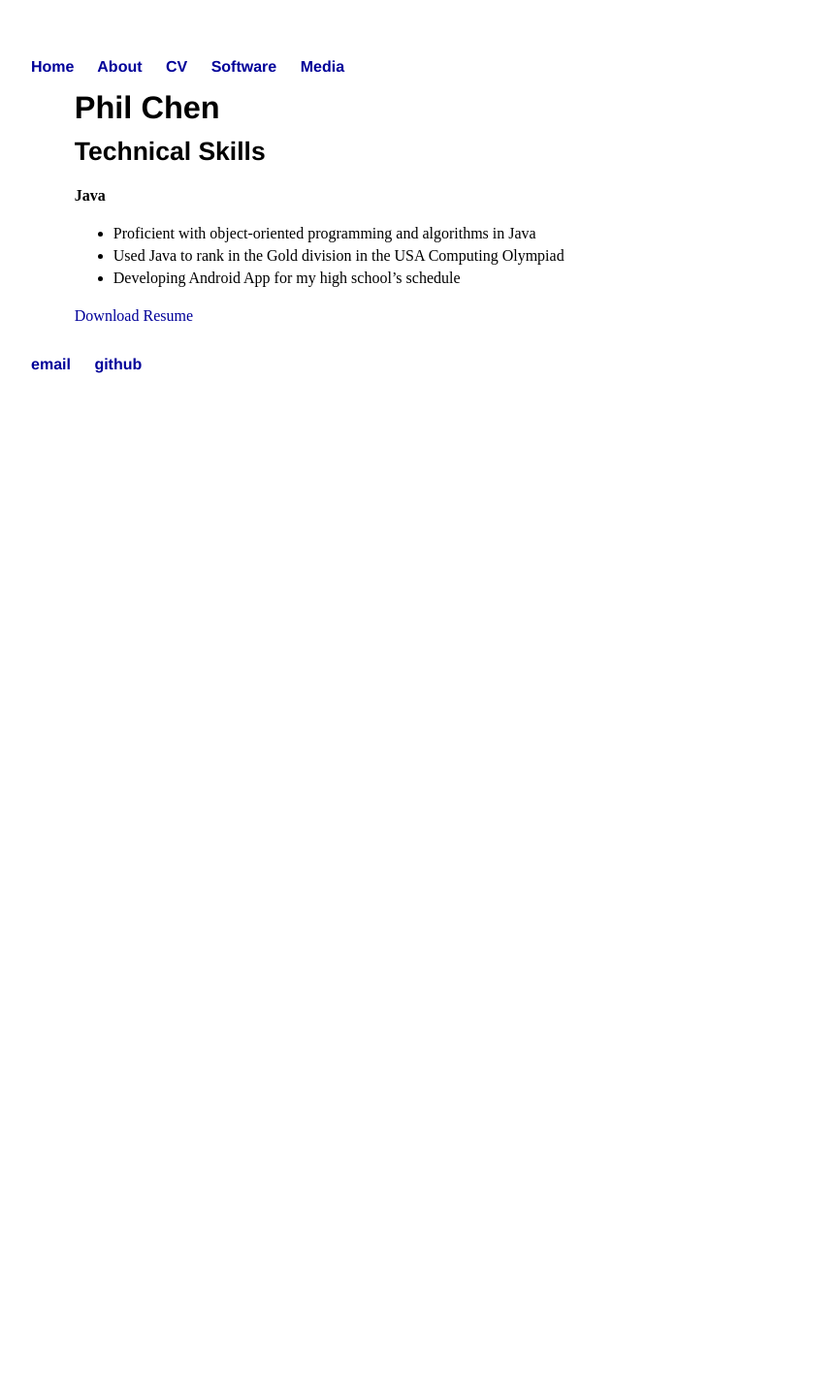
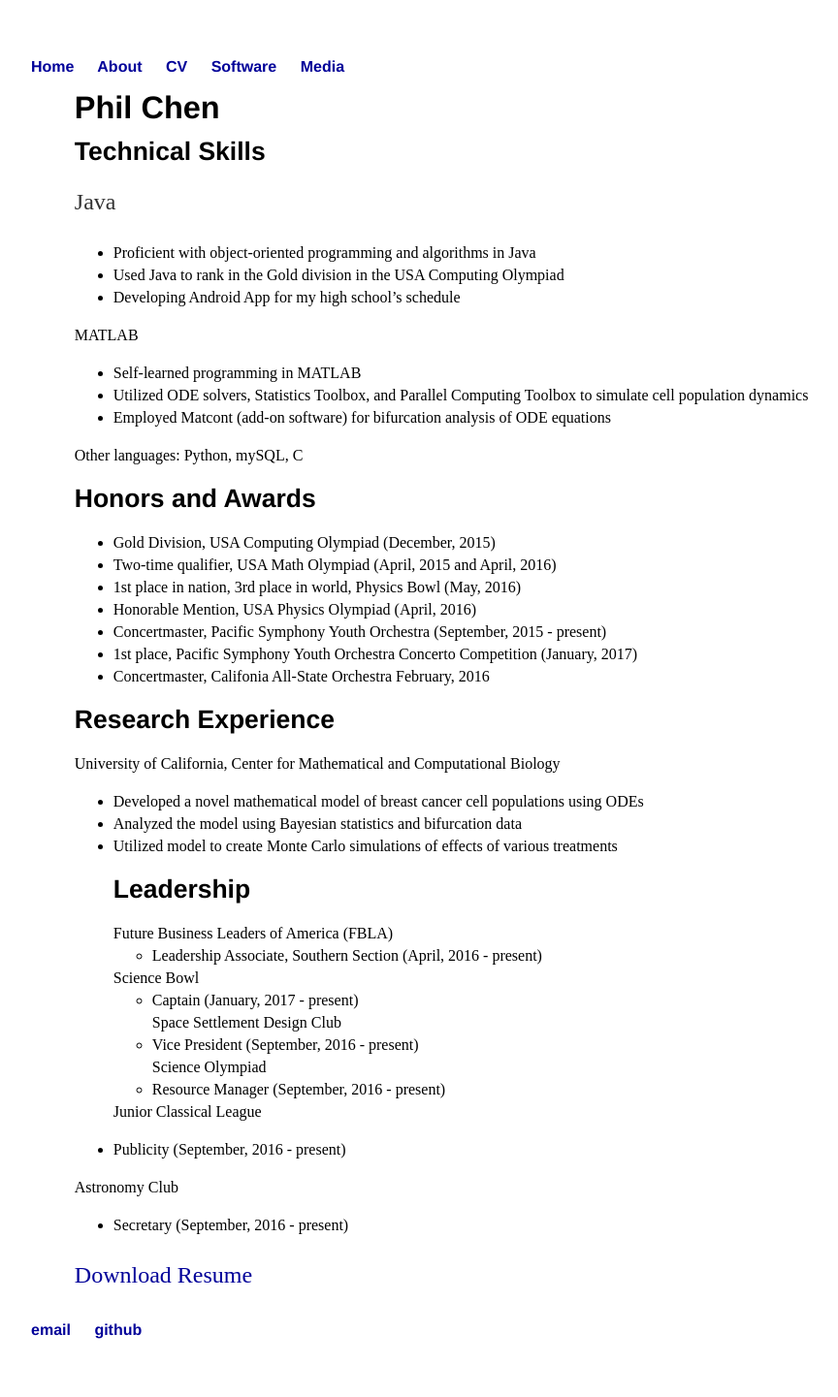
Before and after one commit to philhchen/philhchen.github.io, a Jekyll site: the page built from cv/index.html, in a window 1280 px wide. Shown: the whole page at 97% size, without its empty margins (160-1024 px from the left). Built offline with Jekyll 4.4.1, drawn with Linux system fonts in a browser that asks for light colours; before the commit the page ends 900 px from its top, so only the background shows below that.

Commit message:
Update index.html

```diff
--- a/cv/index.html
+++ b/cv/index.html
@@ -5,14 +5,57 @@ title: CV
 <div class="cv">
   <body>
     <h1>Phil Chen</h1>
+
     <h2>Technical Skills</h2>
-    <strong>Java</strong>
+    <p><thick>Java</thick></p>
     <ul>
     <li> Proficient with object-oriented programming and algorithms in Java </li>
 	<li> Used Java to rank in the Gold division in the USA Computing Olympiad </li>
 	<li> Developing Android App for my high school’s schedule </li>
-    </ul>
+	</ul>
+	<thick>MATLAB</thick>
+    <ul>
+    <li> Self-learned programming in MATLAB </li>
+	<li> Utilized ODE solvers, Statistics Toolbox, and Parallel Computing Toolbox to simulate cell population dynamics </li>
+	<li> Employed Matcont (add-on software) for bifurcation analysis of ODE equations </li>
+	</ul>
+	<thick> Other languages: Python, mySQL, C </thick>
+
+	<h2>Honors and Awards</h2>
+	<ul>
+	<li><thick>Gold Division, USA Computing Olympiad</thick> (December, 2015)</li>
+	<li><thick>Two-time qualifier, USA Math Olympiad</thick> (April, 2015 and April, 2016)</li>
+	<li><thick>1st place in nation, 3rd place in world, Physics Bowl</thick> (May, 2016)</li>
+	<li><thick>Honorable Mention, USA Physics Olympiad</thick> (April, 2016)</li>
+	<li><thick>Concertmaster, Pacific Symphony Youth Orchestra</thick> (September, 2015 - present)</li>
+	<li><thick>1st place, Pacific Symphony Youth Orchestra Concerto Competition</thick> (January, 2017)</li>
+	<li><thick>Concertmaster, Califonia All-State Orchestra</thick> February, 2016</li>
+	</ul>
+
+	<h2>Research Experience</h2>
+	<thick>University of California, Center for Mathematical and Computational Biology</thick>
+	<ul>
+	<li>Developed a novel mathematical model of breast cancer cell populations using ODEs</li>
+	<li>Analyzed the model using Bayesian statistics and bifurcation data</li>
+	<li>Utilized model to create Monte Carlo simulations of effects of various treatments</li>
+
+	<h2>Leadership</h2>
+	<thick>Future Business Leaders of America (FBLA)</thick>
+	<ul><li><thick>Leadership Associate,</thick> Southern Section (April, 2016 - present)</li></ul>
+	<thick>Science Bowl</thick>
+	<ul><li><thick>Captain</thick> (January, 2017 - present)</li>
+	<thick>Space Settlement Design Club</thick></ul>
+	<ul><li><thick>Vice President</thick> (September, 2016 - present)</li>
+	<thick>Science Olympiad</thick></ul>
+	<ul><li><thick>Resource Manager</thick> (September, 2016 - present)</li></ul>
+	<thick>Junior Classical League</thick></ul>
+	<ul><li><thick>Publicity</thick> (September, 2016 - present)</li></ul>
+	<thick>Astronomy Club</thick>
+	<ul><li><thick>Secretary</thick> (September, 2016 - present)</li></ul>
+
+
+    <p>
     <a href="/files/Research Resume.pdf" title="Download Resume as PDF">Download Resume</a>
-
+    </p>
   </body>
 </div>
```
